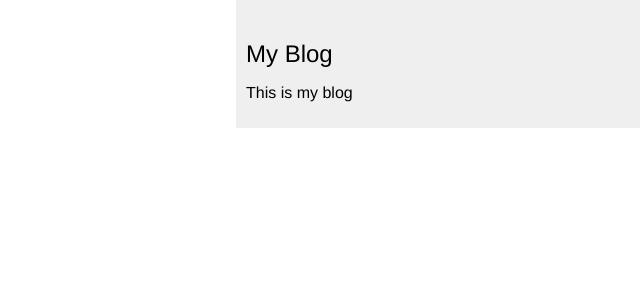
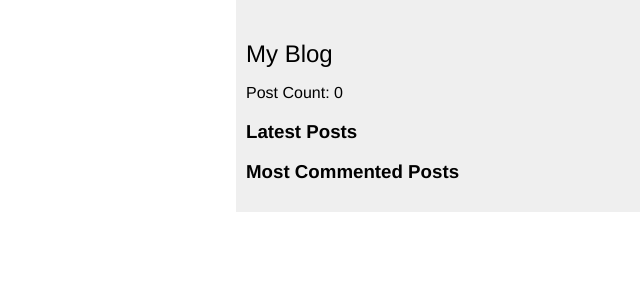
Before and after one commit to sourcery-ai-bot/django-by-example, a Django app: template blogSite/blog/templates/blog/base.html in a window 1280 px wide. Shown: the top 300 px of the page, without its empty margins (640-1280 px from the left). Run offline with Django 3.2, Linux system fonts and the light colour scheme; the template is opened without the code that fills it, so the values that code supplies are empty.

Commit message:
building and using custom template tags

```diff
--- a/blogSite/blog/templates/blog/base.html
+++ b/blogSite/blog/templates/blog/base.html
@@ -1,3 +1,4 @@
+{% load blog_tags %}
 {% load static %}
 <!DOCTYPE html>
 <html>
@@ -18,7 +19,18 @@
   </div>
   <div id="sidebar">
     <h2>My Blog</h2>
-    <p>This is my blog</p>
+    <p>Post Count: {% total_posts %}</p>
+    <h3>Latest Posts</h3>
+    {% show_latest_posts 10 %}
+    <h3>Most Commented Posts</h3>
+    {% get_most_commented_posts 10 as most_commented_posts %}
+      <ul>
+        {% for post in most_commented_posts %}
+          <li>
+            <a href="{{ post.get_absolute_url }}">{{ post.title|truncatewords:5 }}</a>
+          </li>
+        {% endfor %}
+      </ul>
   </div>
 </body>
 </html>
--- /dev/null
+++ b/blogSite/blog/templates/blog/post/latest_posts.html
@@ -0,0 +1,7 @@
+<ul>
+  {% for post in latest_posts %}
+    <li>
+      <a href="{{ post.get_absolute_url }}">{{ post.title|truncatewords:5 }}</a>
+    </li>
+  {% endfor %}
+</ul>
--- /dev/null
+++ b/blogSite/blog/templatetags/blog_tags.py
@@ -0,0 +1,23 @@
+from ..models import Post
+
+from django.db.models import Count
+from django.template import (
+    Library,
+)
+
+register = Library()
+
+@register.simple_tag
+def total_posts():
+    return Post.published.count()
+
+@register.inclusion_tag('blog/post/latest_posts.html')
+def show_latest_posts(count=5):
+    latest_posts = Post.published.all().order_by('-publish')[:count]
+    return {'latest_posts': latest_posts}
+
+@register.simple_tag
+def get_most_commented_posts(count=5):
+    return Post.published.annotate(
+                    total_comments=Count('comments')
+                ).order_by('-total_comments')[:count]
```
Also changed, not shown: blogSite/blog/templatetags/__init__.py (added).
